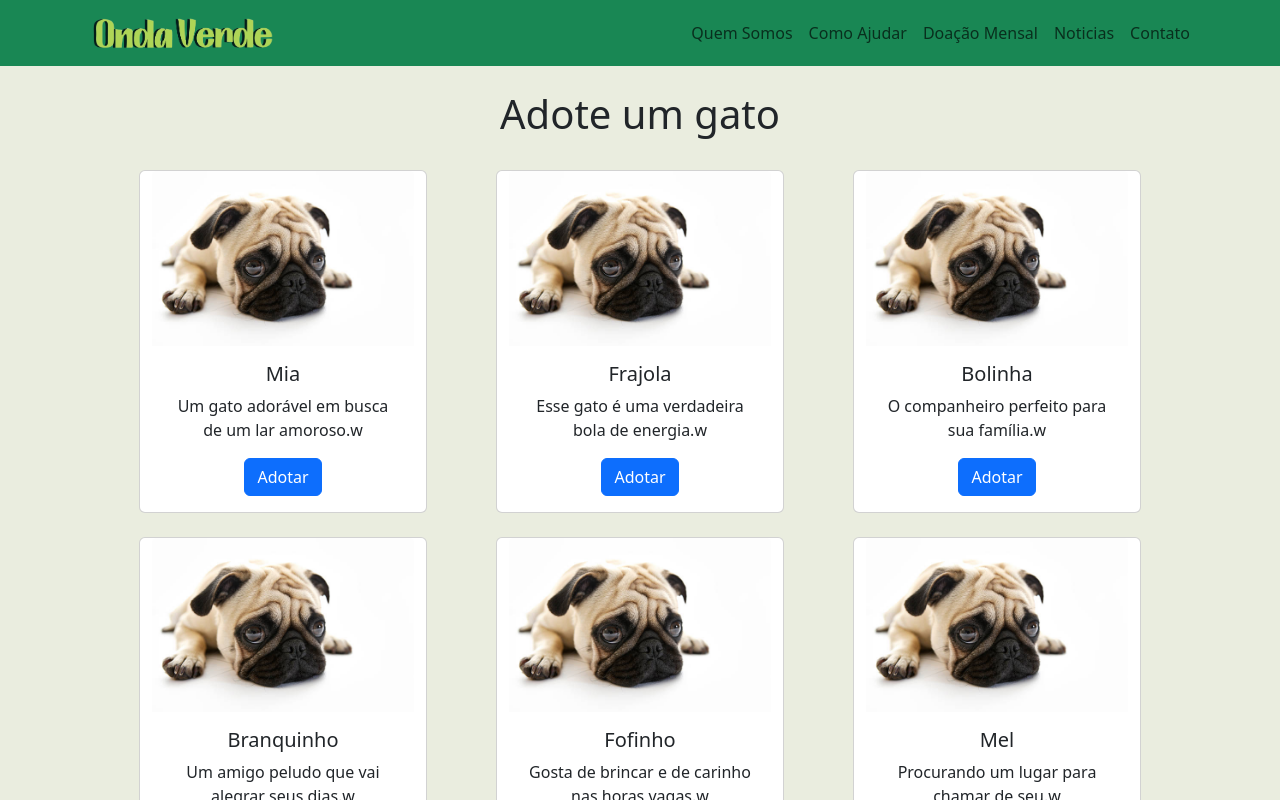
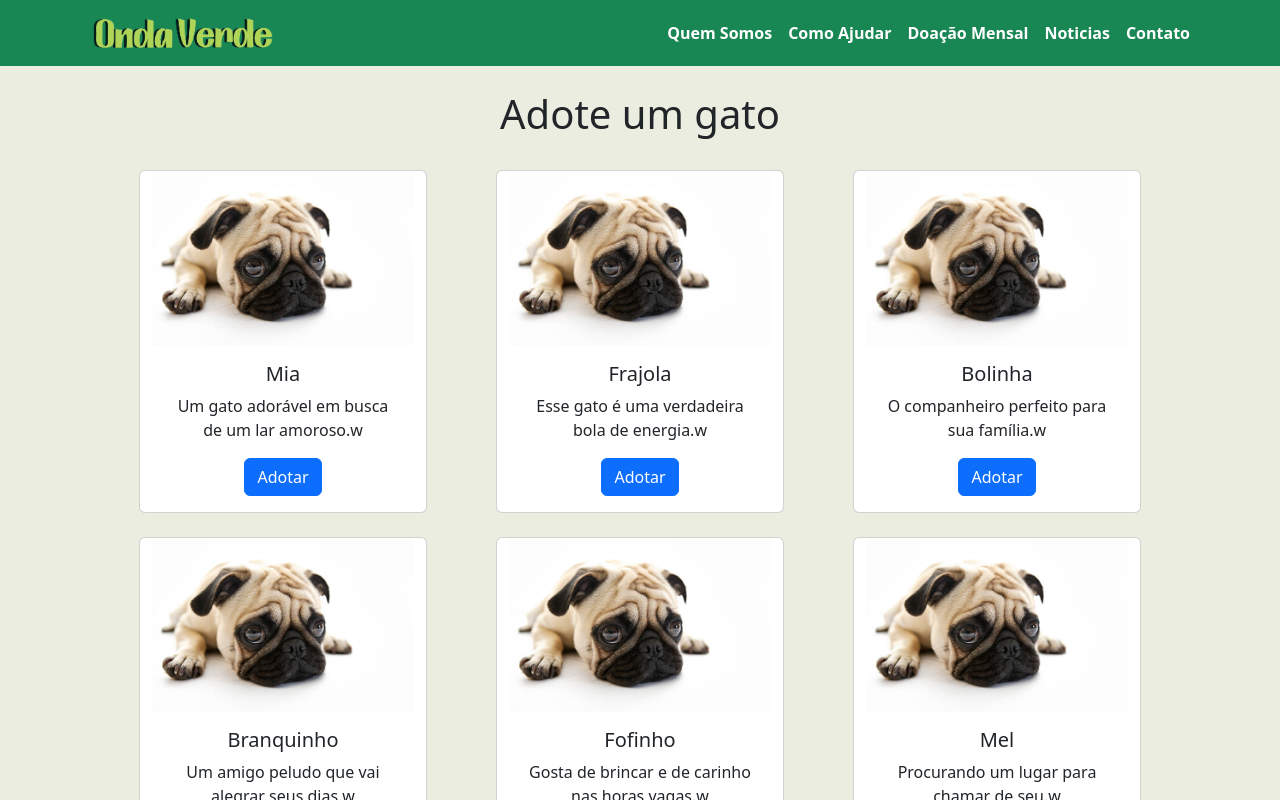
Before and after one commit to MarcelSSouza/onda-verde-guaxupe, a React (Create React App) app: page /gato in a window 1280 px wide. Shown: the top 800 px of the page. Built offline with nearby package versions, Linux system fonts and the light colour scheme.

Commit message:
Nav adjust

```diff
--- a/src/App.css
+++ b/src/App.css
@@ -2,18 +2,22 @@
   text-align: center;
   background-color: #eaeddf;
 }
+
 .bg-image {
-  background-image: url('./assets/pawBG.jpg'); /* Replace 'path/to/your/image.jpg' with the actual path to your image file */
+  background-image: url('./assets/pawBG.jpg');
+  /* Replace 'path/to/your/image.jpg' with the actual path to your image file */
   background-size: cover;
   background-position: center;
   background-repeat: no-repeat;
-  color: white; /* Adjust text color as needed for visibility on the background image */
+  color: white;
+  /* Adjust text color as needed for visibility on the background image */
 }
 
 .App-logo {
   height: 40vmin;
   pointer-events: none;
 }
+
 .full-screen-carousel {
   height: 40vh;
 }
@@ -47,6 +51,7 @@
   font-size: calc(10px + 2vmin);
   color: white;
 }
+
 /* MyFooter.css */
 .green-bg {
   background-color: #198754;
@@ -64,7 +69,18 @@
   from {
     transform: rotate(0deg);
   }
+
   to {
     transform: rotate(360deg);
   }
 }
+
+#nav-tab {
+  color: white;
+  font-weight: 700;
+}
+
+#nav-tab:hover {
+  background-color: rgba(0, 0, 0, 0.4);
+  border-radius: 5px;
+}
--- a/src/Navbar.jsx
+++ b/src/Navbar.jsx
@@ -14,11 +14,11 @@ function MyNavbar() {
         <Navbar.Toggle aria-controls="basic-navbar-nav" />
         <Navbar.Collapse id="basic-navbar-nav" className="justify-content-end">
           <Nav className="">
-            <Nav.Link href="/sobre">Quem Somos</Nav.Link>
-            <Nav.Link href="/ajuda">Como Ajudar</Nav.Link>
-            <Nav.Link href="/adocao">Doação Mensal</Nav.Link>
-            <Nav.Link href="/noticias">Noticias</Nav.Link>
-            <Nav.Link href="/contato">Contato</Nav.Link>
+            <Nav.Link id="nav-tab" href="/sobre">Quem Somos</Nav.Link>
+            <Nav.Link id="nav-tab" href="/ajuda">Como Ajudar</Nav.Link>
+            <Nav.Link id="nav-tab" href="/adocao">Doação Mensal</Nav.Link>
+            <Nav.Link id="nav-tab" href="/noticias">Noticias</Nav.Link>
+            <Nav.Link id="nav-tab" href="/contato">Contato</Nav.Link>
           </Nav>
         </Navbar.Collapse>
       </Container>
```
